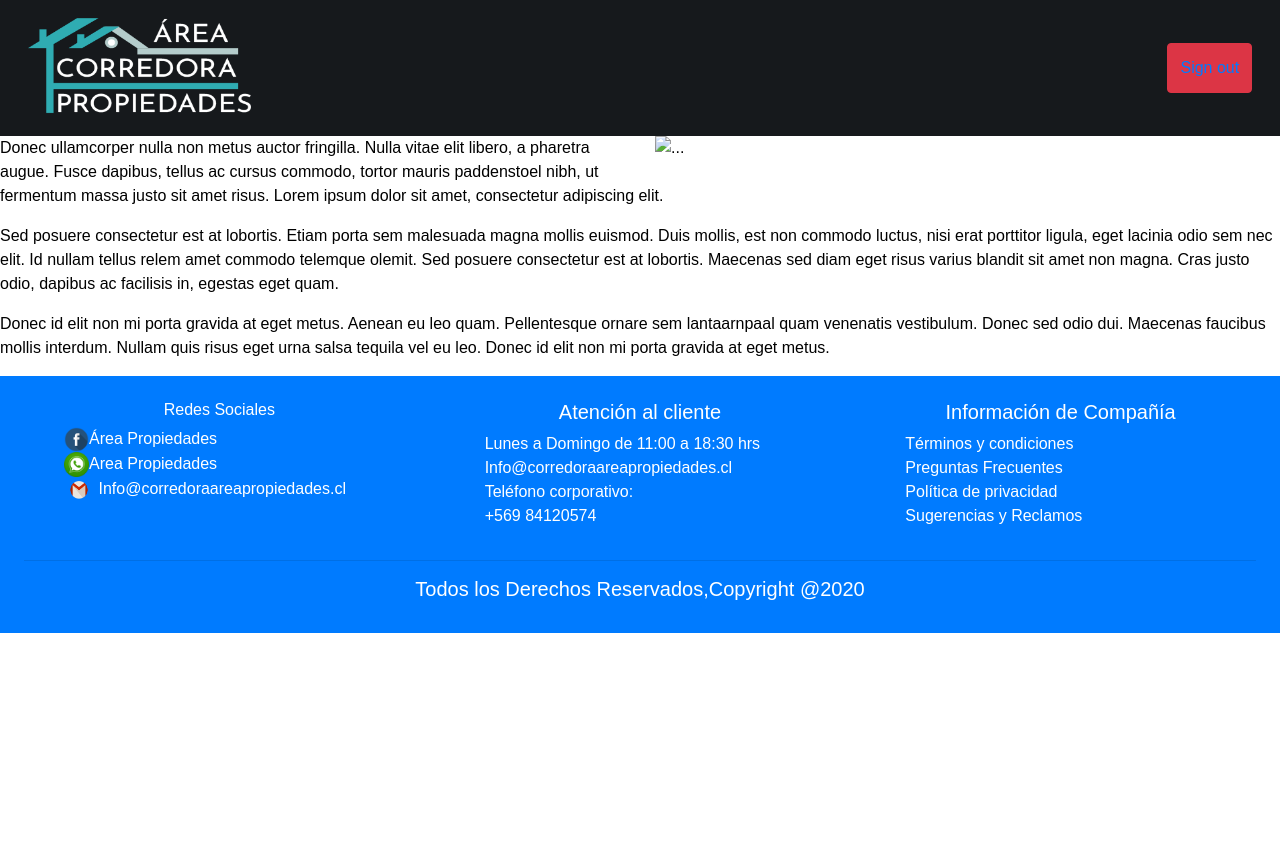
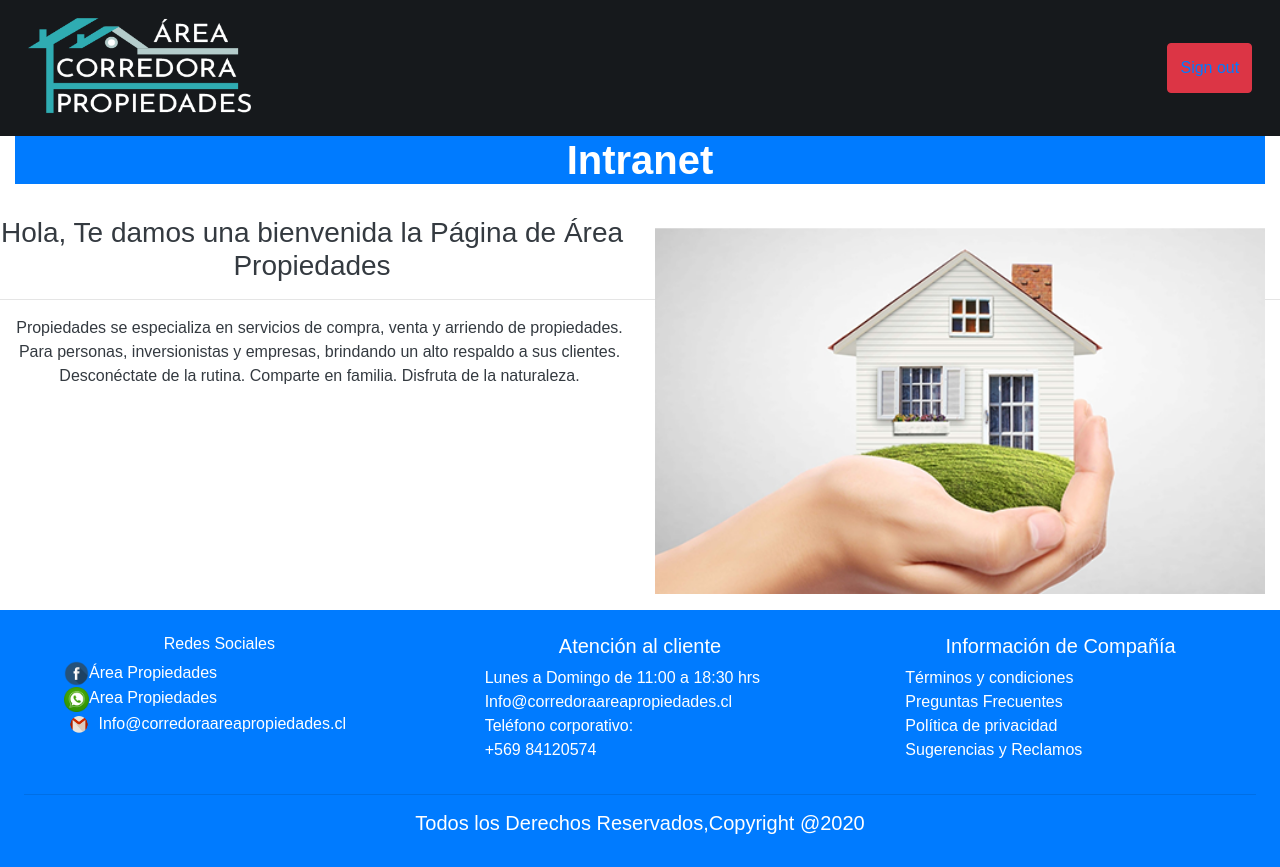
Before and after one commit to cami-jara/Evaluacion3_ProyectoSemestral, a plain HTML site: page EvaluacionFinal/paginaoculta.html in a window 1280 px wide. Before the commit the page ends 800 px from the top, so only its background shows below. Drawn offline with nearby package versions, Linux system fonts and the light colour scheme; some packages are replaced by stand-ins of ours; a script that the page names is missing.

Commit message:
Modificando pagina oculta

```diff
--- a/EvaluacionFinal/paginaoculta.html
+++ b/EvaluacionFinal/paginaoculta.html
@@ -52,20 +52,19 @@
       </div>
     </nav>
     </header>
+    <div class="col-12 ">
+      <h1 class="text-center bg-primary text-white"><b>Intranet</b></h1>
+  </div>
+  <br>
+    <div class="clearfix">
+      <img src="img/quienes-somos2.png" class="col-md-6 float-md-right mb-3 ml-md-3" alt="...">
 
-    <div class="clearfix">
-      <img src="..." class="col-md-6 float-md-right mb-3 ml-md-3" alt="...">
+      <h3 class="text-center text-dark">Hola, Te damos una bienvenida la Página de Área Propiedades </h3>
+      <hr>
 
-      <p>
-        Donec ullamcorper nulla non metus auctor fringilla. Nulla vitae elit libero, a pharetra augue. Fusce dapibus, tellus ac cursus commodo, tortor mauris paddenstoel nibh, ut fermentum massa justo sit amet risus. Lorem ipsum dolor sit amet, consectetur adipiscing elit.
-      </p>
-
-      <p>
-        Sed posuere consectetur est at lobortis. Etiam porta sem malesuada magna mollis euismod. Duis mollis, est non commodo luctus, nisi erat porttitor ligula, eget lacinia odio sem nec elit. Id nullam tellus relem amet commodo telemque olemit. Sed posuere consectetur est at lobortis. Maecenas sed diam eget risus varius blandit sit amet non magna. Cras justo odio, dapibus ac facilisis in, egestas eget quam.
-      </p>
-
-      <p>
-        Donec id elit non mi porta gravida at eget metus. Aenean eu leo quam. Pellentesque ornare sem lantaarnpaal quam venenatis vestibulum. Donec sed odio dui. Maecenas faucibus mollis interdum. Nullam quis risus eget urna salsa tequila vel eu leo. Donec id elit non mi porta gravida at eget metus.
+      <p class="text-center text-dark" style="margin: 15px;">
+        Propiedades se especializa en servicios de compra, venta y arriendo de propiedades. Para personas, inversionistas y empresas, brindando un alto respaldo a sus clientes. Desconéctate de la rutina.
+         Comparte en familia. Disfruta de la naturaleza.
       </p>
     </div>
 
```
